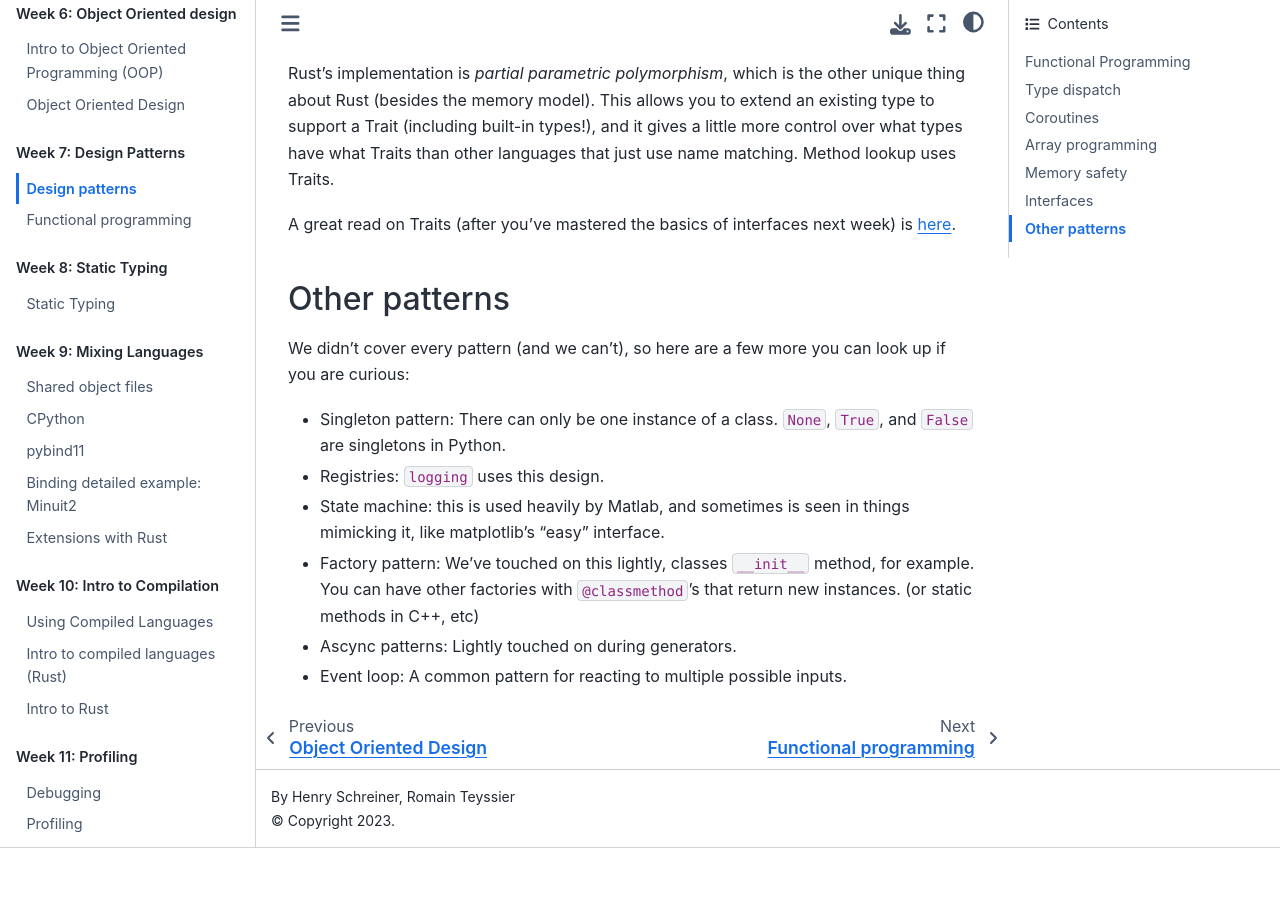
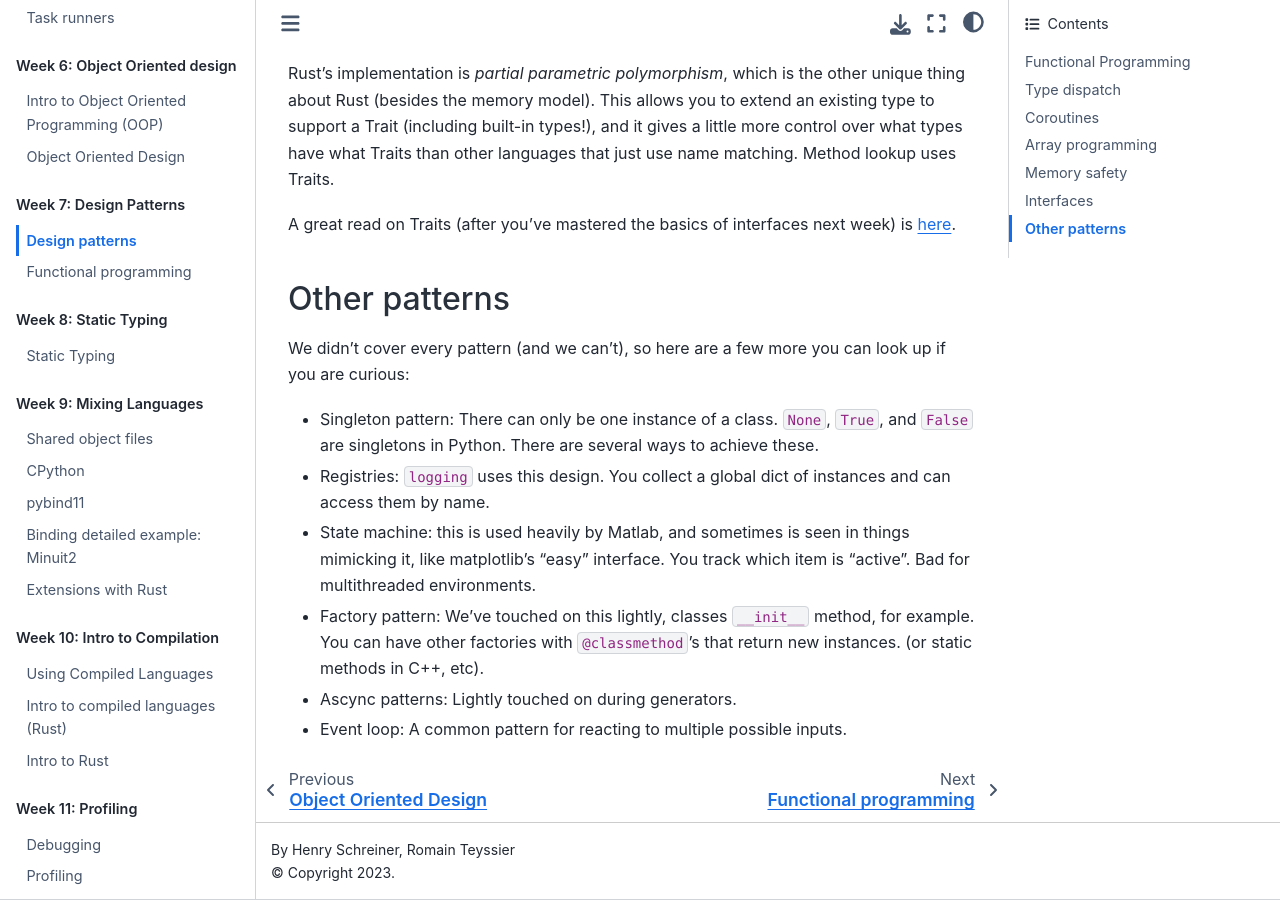
Before and after one commit to se-for-sci/se-for-sci.github.io, a Jupyter Book: the page built from content/week07/designpatt.md, in a window 1280 px wide and 900 px high, scrolled down 16513 px. Built offline with Jupyter Book 1.0.4 settings and Sphinx 7.4.7 and the Sphinx Book theme 1.1.4, drawn with Linux system fonts in a browser that asks for light colours; before the commit the page ends 17361 px from its top, so only the background shows below that.

```diff
--- a/content/week07/designpatt.md
+++ b/content/week07/designpatt.md
@@ -845,12 +845,14 @@ We didn't cover every pattern (and we can't), so here are a few more you can
 look up if you are curious:
 
 - Singleton pattern: There can only be one instance of a class. `None`, `True`,
-  and `False` are singletons in Python.
-- Registries: `logging` uses this design.
+  and `False` are singletons in Python. There are several ways to achieve these.
+- Registries: `logging` uses this design. You collect a global dict of instances
+  and can access them by name.
 - State machine: this is used heavily by Matlab, and sometimes is seen in things
-  mimicking it, like matplotlib's "easy" interface.
+  mimicking it, like matplotlib's "easy" interface. You track which item is
+  "active". Bad for multithreaded environments.
 - Factory pattern: We've touched on this lightly, classes `__init__` method, for
   example. You can have other factories with `@classmethod`'s that return new
-  instances. (or static methods in C++, etc)
+  instances. (or static methods in C++, etc).
 - Ascync patterns: Lightly touched on during generators.
 - Event loop: A common pattern for reacting to multiple possible inputs.
```
Also changed, not shown: content/week06/introoo.md (+35 -0 lines), content/week07/functional.md (+33 -2 lines), content/week08/typing.md (+4 -4 lines), slides/week-07-1.md (+4 -4 lines), 1 other file.
